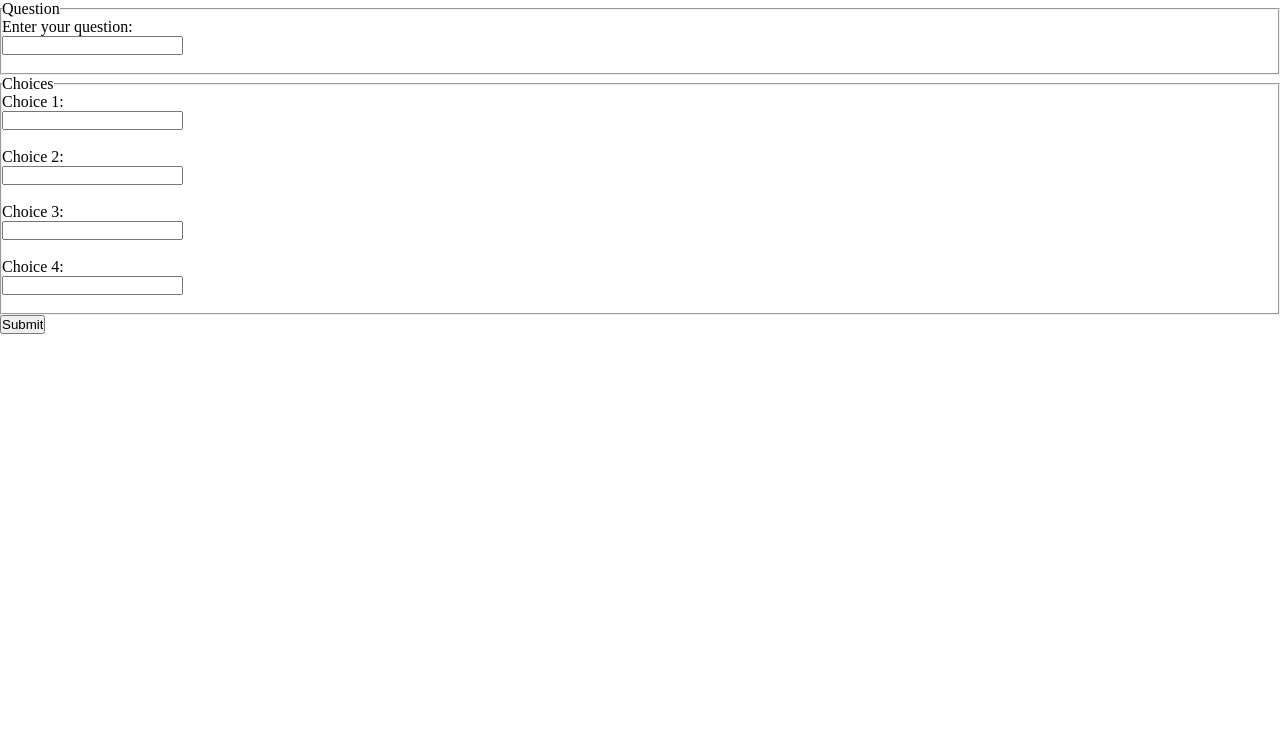
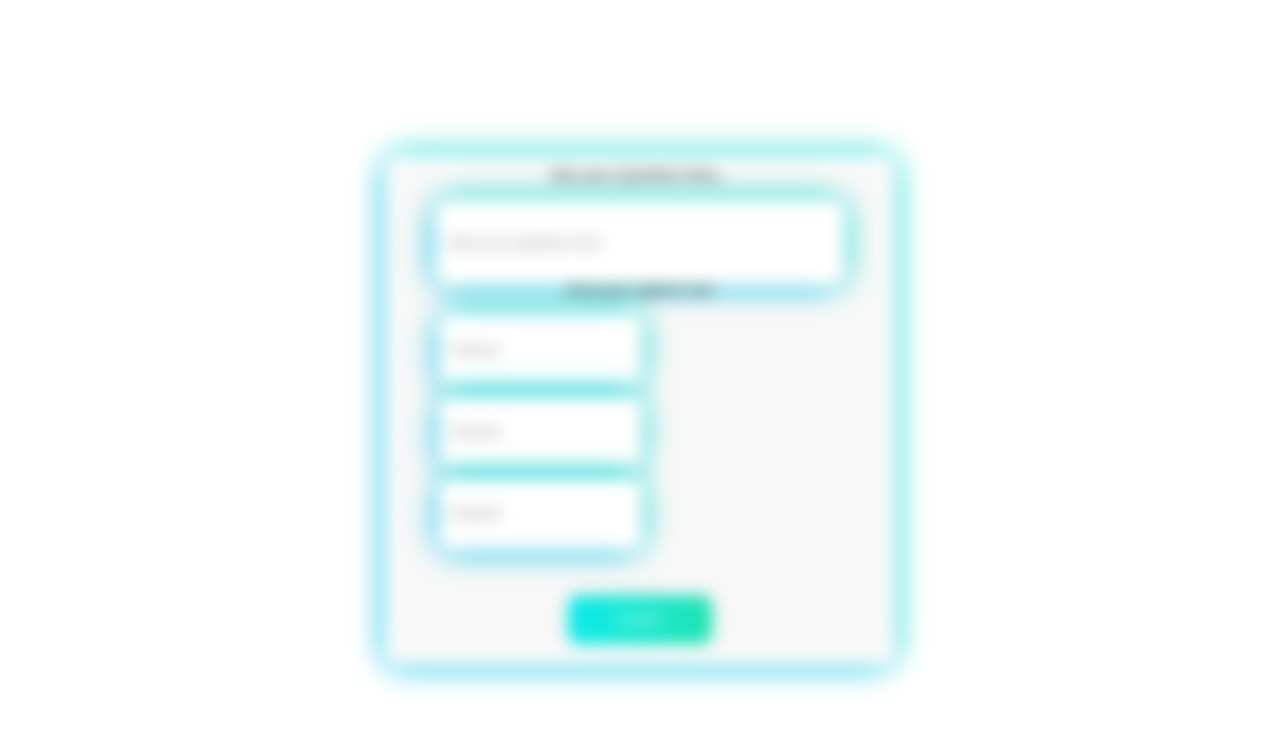
Before and after one commit to Trymbakmahant/Etherum_Scaling_project, a Next.js app in the folder polll-webapp/: page /polls in a window 1280 px wide. Shown: the top 730 px of the page. Built offline with nearby package versions, Linux system fonts and the light colour scheme.

Commit message:
my-updates

```diff
--- /dev/null
+++ b/polll-webapp/app/Postcard/page.module.scss
@@ -0,0 +1,63 @@
+.card {
+    width: 100vh;
+    height: auto;
+    min-height: 60vh;
+    border-radius: 20px;
+    background: #f5f5f5;
+    position: relative;
+    padding: 1.8rem;
+    border: 2px solid #c3c6ce;
+    transition: 0.5s ease-out;
+    overflow: visible;
+   }
+
+   .carddetails {
+    color: black;
+    height: 100%;
+    gap: .5em;
+    display: grid;
+    place-content: center;
+   }
+
+   .cardbutton {
+    transform: translate(-50%, 125%);
+    width: 60%;
+    border-radius: 1rem;
+    border: none;
+    background-color: #008bf8;
+    color: #fff;
+    font-size: 1rem;
+    padding: .5rem 1rem;
+    position: absolute;
+    left: 50%;
+    bottom: 0;
+    opacity: 0;
+    transition: 0.3s ease-out;
+   }
+
+   .textbody {
+    color: rgb(134, 134, 134);
+   }
+
+   /*Text*/
+   .texttitle {
+    font-size: 1.5em;
+    font-weight: bold;
+   }
+
+   /*Hover*/
+   .card:hover {
+    border-color: #008bf8;
+    box-shadow: 0 4px 18px 0 rgba(0, 0, 0, 0.25);
+   }
+
+   .card:hover .cardbutton {
+    transform: translate(-50%, 50%);
+    opacity: 1;
+   }
+   //images
+.img{
+    height: 90px;
+    width: 90px;
+    border-radius: 50px;
+}
--- a/polll-webapp/app/page.js
+++ b/polll-webapp/app/page.js
@@ -13,7 +13,7 @@ export default function Home() {
     <main className={styles.main}>
       <div className={styles.txt}>
         <p className={fonta.className}>Polll</p>
-      <Link href="/polls">
+      <Link href="/Postcard">
         click
        </Link>
       </div>
--- a/polll-webapp/app/polls/page.js
+++ b/polll-webapp/app/polls/page.js
@@ -1,27 +1,47 @@
-
+import styles from "./page.module.scss"
 const  CreatePoll =()=>{
     return(<>
-    <div>
-  <form method="post" action="/submit">
-    <fieldset>
-      <legend>Question</legend>
-      <label htmlFor="question">Enter your question:</label><br />
-      <input type="text" id="question" name="question" required /><br /><br />
-    </fieldset>
-    <fieldset>
-      <legend>Choices</legend>
-      <label htmlFor="choice1">Choice 1:</label><br />
-      <input type="text" id="choice1" name="choices[]" required /><br /><br />
-      <label htmlFor="choice2">Choice 2:</label><br />
-      <input type="text" id="choice2" name="choices[]" required /><br /><br />
-      <label htmlFor="choice3">Choice 3:</label><br />
-      <input type="text" id="choice3" name="choices[]" /><br /><br />
-      <label htmlFor="choice4">Choice 4:</label><br />
-      <input type="text" id="choice4" name="choices[]" /><br /><br />
-    </fieldset>
-    <input type="submit" defaultValue="Submit" />
+         <div className={styles.stu} >
+
+
+        <form  className={styles.title}>
+       <div>
+        Ask your Question here...
+       </div>
+       <input
+     type="text"
+     placeholder="Enter your questions here"
+     className={styles.item1}
+     style={{marginTop :"20px"}}
+     />
+
+      <div>
+        And your options are
+       </div>
+   <input
+     type="text"
+     placeholder="Choice1"
+     className={styles.item}
+    />
+     <input
+     type="text"
+     placeholder="Choice2"
+     className={styles.item}
+
+    />
+    <input
+     type="text"
+     placeholder="Choice3"
+     className={styles.item}
+
+    />
+    <button className={styles.btncss}>
+      submit
+
+    </button>
+
   </form>
-</div>
+  </div>
     </>)
 }
 
--- /dev/null
+++ b/polll-webapp/app/polls/page.module.scss
@@ -0,0 +1,171 @@
+.title {
+    color:rgb(18, 18, 18);
+    font-family: 'Franklin Gothic Medium', 'Arial Narrow', Arial, sans-serif;
+     display: flex;
+     flex-direction: column;
+    background-color: rgb(248, 248, 248);
+    border: 3px;
+    border-radius: 10px;
+    width:500px;
+    height:500px;
+    align-items: center;
+    filter: blur(8px);
+    -webkit-filter: blur(8px);
+ border-color: transparent;
+      box-shadow: inset 0 0 0 3px #fff,
+      0 0 0 4px #fff,
+      3px -3px 30px #1beabd,
+      -3px 3px 30px #10abff;
+  padding :6px;
+
+    .item{
+
+     height: 80px;
+
+   margin-right: 200px;
+      border-radius: 5px;
+    margin-top: 20px;      // needs to be above the :focus span
+
+        // summon fancy shadow styles when focussed
+        box-shadow: inset 0 0 0 3px #fff,
+        0 0 0 4px #fff,
+        3px -3px 30px #1beabd,
+        -3px 3px 30px #10abff;
+         padding :6px;
+
+    border-color: transparent;
+
+        }
+
+    .item1{
+
+
+
+        margin-top:8px;
+            width: 400px;
+            height: 100px;
+            border-radius: 10px ;
+            margin-top: 20px;      // needs to be above the :focus span
+
+            // summon fancy shadow styles when focussed
+            box-shadow: inset 0 0 0 3px #fff,
+            0 0 0 4px #fff,
+            3px -3px 30px #1beabd,
+            -3px 3px 30px #10abff;
+        padding :6px;
+
+        border-color: transparent;
+
+
+
+        }
+  }
+
+.stu {
+border: 3px;
+border-radius: 20px;
+border-color: black;
+align-items: center;
+display: flex;
+flex-direction: column;
+margin-top: 20vh;
+
+
+  }
+  // .input{
+  //   position: relative;
+
+  // display: flex;
+  // flex-direction:row;
+
+  // }
+
+  .btncss
+   {
+     background-image: linear-gradient(to right, #0cebeb 0%, #20e3b2  51%, #0cebeb  100%);
+     margin: 10px;
+     padding: 15px 45px;
+     text-align: center;
+     text-transform: uppercase;
+     transition: 0.5s;
+     background-size: 200% auto;
+     color: white;
+     box-shadow: 0 0 20px #eee;
+     border-radius: 10px;
+     display: block;
+     margin-top: 50px;
+     border-color: transparent;
+   }
+
+   .btncss:hover {
+     background-position: right center; /* change the direction of the change here */
+     color: #fff;
+     text-decoration: none;
+   }
+
+
+
+
+  .input {
+
+    // needs to be relative so the :focus span is positioned correctly
+    position:relative;
+
+    // bigger font size for demo purposes
+    font-size: 1.5em;
+
+    // the border gradient
+    background: linear-gradient(21deg, #10abff, #1beabd);
+
+    // the width of the input border
+    padding: 3px;
+
+    // we want inline fields by default
+    display: inline-block;
+
+    // we want rounded corners no matter the size of the field
+    border-radius: 9999em;
+
+    // style of the actual input field
+    *:not(span) {
+      position: relative;
+      display: inherit;
+      border-radius: inherit;
+      margin: 0;
+      border: none;
+      outline: none;
+      padding: 0 .325em;
+      z-index: 1; // needs to be above the :focus span
+
+      // summon fancy shadow styles when focussed
+      &:focus + span {
+        opacity: 1;
+        transform: scale(1);
+      }
+    }
+
+    // we don't animate box-shadow directly as that can't be done on the GPU, only animate opacity and transform for high performance animations.
+    span {
+
+      transform: scale(.993, .94); // scale it down just a little bit
+      transition: transform .5s, opacity .25s;
+      opacity: 0; // is hidden by default
+
+      position:absolute;
+      z-index: 0; // needs to be below the field (would block input otherwise)
+      margin:4px; // a bit bigger than .input padding, this prevents background color pixels shining through
+      left:0;
+      top:0;
+      right:0;
+      bottom:0;
+      border-radius: inherit;
+      pointer-events: none; // this allows the user to click through this element, as the shadow is rather wide it might overlap with other fields and we don't want to block those.
+
+      // fancy shadow styles
+      box-shadow: inset 0 0 0 3px #fff,
+        0 0 0 4px #fff,
+        3px -3px 30px #1beabd,
+        -3px 3px 30px #10abff;
+    }
+
+  }
--- a/polll-webapp/package.json
+++ b/polll-webapp/package.json
@@ -19,6 +19,7 @@
     "next": "13.2.4",
     "react": "18.2.0",
     "react-dom": "18.2.0",
+    "react-icons": "^4.8.0",
     "recoil": "^0.7.7",
     "sass": "^1.59.3",
     "scss": "^0.2.4",
```
Also changed, not shown: polll-webapp/app/CreatePoll.js (added, +10 -0 lines), polll-webapp/app/Postcard/page.js (added, +26 -0 lines), 1 other file (tests, documents, lock files or other folders).
